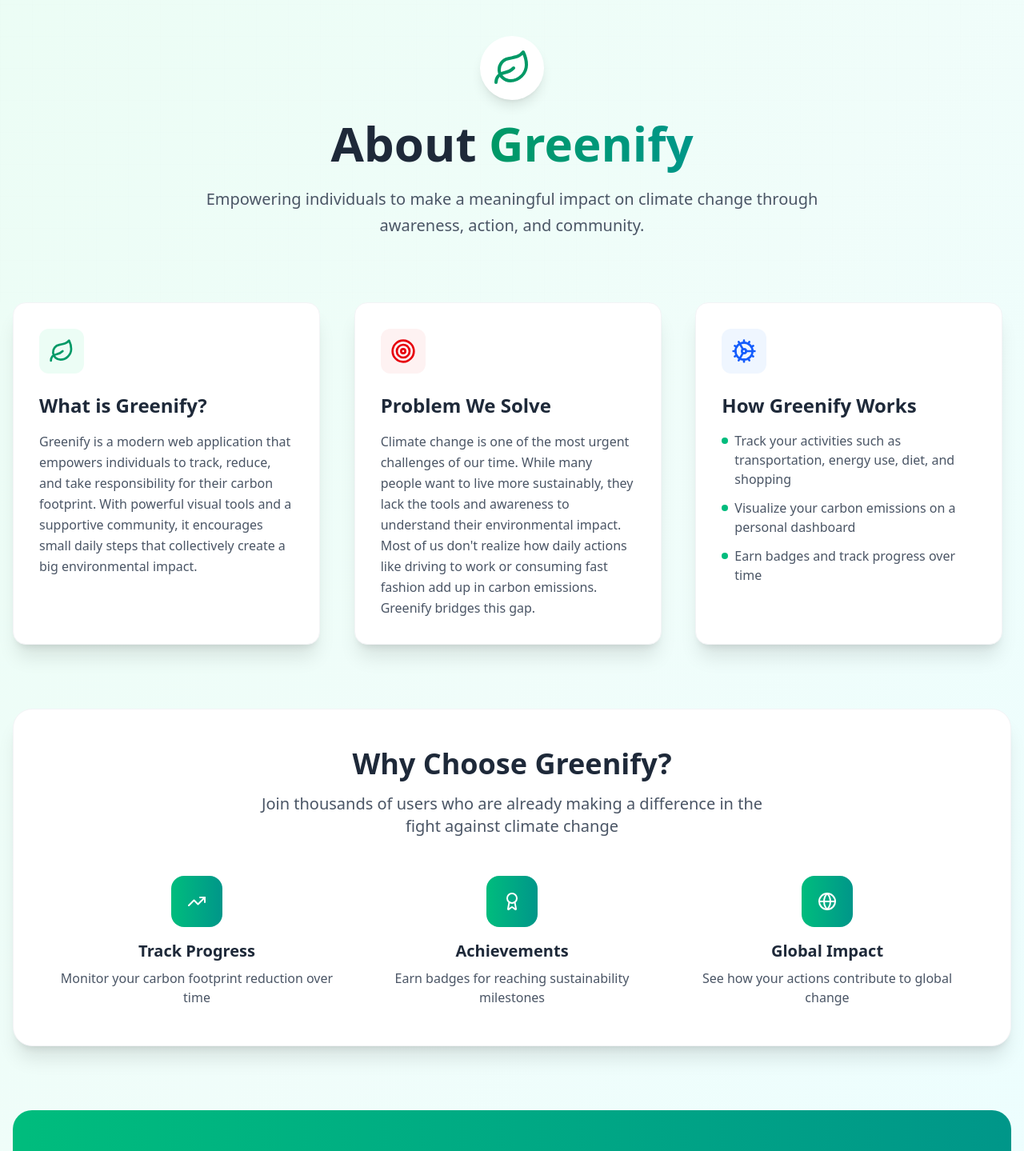
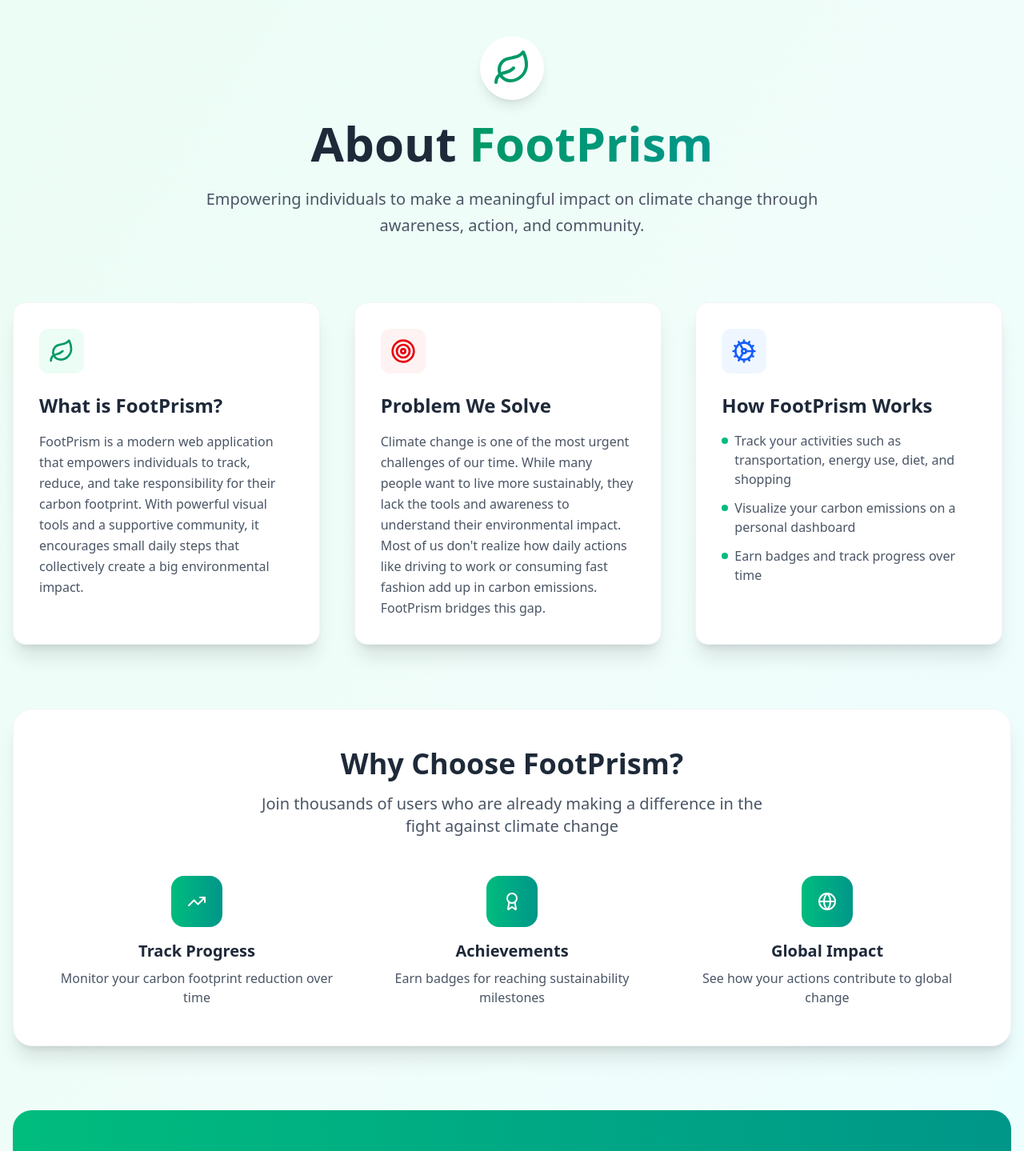
Before and after one commit to iamaayushk/Footprism, a React (Vite) app in the folder Client/: page / in a window 1280 px wide. Shown: the part 900-2339 px from the top of the page at 80% size. Built offline with nearby package versions, Linux system fonts and the light colour scheme.

Commit message:
Update name from greenigy to FootPrism

```diff
--- a/Client/src/Pages/About.jsx
+++ b/Client/src/Pages/About.jsx
@@ -4,19 +4,19 @@ import { useNavigate } from 'react-router-dom';
 
 const aboutData = [
     {
-        title: "What is Greenify?",
-        description: "Greenify is a modern web application that empowers individuals to track, reduce, and take responsibility for their carbon footprint. With powerful visual tools and a supportive community, it encourages small daily steps that collectively create a big environmental impact.",
+        title: "What is FootPrism?",
+        description: "FootPrism is a modern web application that empowers individuals to track, reduce, and take responsibility for their carbon footprint. With powerful visual tools and a supportive community, it encourages small daily steps that collectively create a big environmental impact.",
         icon: <Leaf className="w-8 h-8" />,
         color: "emerald"
     },
     {
         title: "Problem We Solve",
-        description: "Climate change is one of the most urgent challenges of our time. While many people want to live more sustainably, they lack the tools and awareness to understand their environmental impact. Most of us don't realize how daily actions like driving to work or consuming fast fashion add up in carbon emissions. Greenify bridges this gap.",
+        description: "Climate change is one of the most urgent challenges of our time. While many people want to live more sustainably, they lack the tools and awareness to understand their environmental impact. Most of us don't realize how daily actions like driving to work or consuming fast fashion add up in carbon emissions. FootPrism bridges this gap.",
         icon: <Target className="w-8 h-8" />,
         color: "red"
     },
     {
-        title: "How Greenify Works",
+        title: "How FootPrism Works",
         description: [
             "Track your activities such as transportation, energy use, diet, and shopping",
             "Visualize your carbon emissions on a personal dashboard",
@@ -82,7 +82,7 @@ const Card = ({ title, description, icon, color }) => {
 
 function About() {
     const navigate = useNavigate();
-    const loginNavigate=()=>{
+    const loginNavigate = () => {
         setTimeout(() => {
             navigate('/login')
         }, 1000);
@@ -99,7 +99,7 @@ function About() {
                         </div>
                     </div>
                     <h1 className="text-6xl font-bold text-gray-800 mb-6">
-                        About <span className="bg-gradient-to-r from-emerald-600 to-teal-600 bg-clip-text text-transparent">Greenify</span>
+                        About <span className="bg-gradient-to-r from-emerald-600 to-teal-600 bg-clip-text text-transparent">FootPrism</span>
                     </h1>
                     <p className="text-xl text-gray-600 max-w-3xl mx-auto leading-relaxed">
                         Empowering individuals to make a meaningful impact on climate change through awareness, action, and community.
@@ -124,7 +124,7 @@ function About() {
                 {/* Features Section */}
                 <div className="bg-white rounded-3xl shadow-xl p-12 border border-gray-100">
                     <div className="text-center mb-12">
-                        <h2 className="text-4xl font-bold text-gray-800 mb-4">Why Choose Greenify?</h2>
+                        <h2 className="text-4xl font-bold text-gray-800 mb-4">Why Choose FootPrism?</h2>
                         <p className="text-xl text-gray-600 max-w-2xl mx-auto">
                             Join thousands of users who are already making a difference in the fight against climate change
                         </p>
--- a/Client/src/Pages/Dasboard2.jsx
+++ b/Client/src/Pages/Dasboard2.jsx
@@ -43,7 +43,7 @@ const DashNav = () => (
     <div className="flex items-center space-x-3">
       <Leaf className="text-emerald-600 w-7 h-7" />
       <span className="text-2xl font-bold bg-gradient-to-r from-emerald-600 to-teal-600 text-transparent bg-clip-text">
-        GREENIFY
+        FootPrism
       </span>
     </div>
     <div className="flex items-center gap-3">
--- a/Client/src/components/CalciNav.jsx
+++ b/Client/src/components/CalciNav.jsx
@@ -1,10 +1,10 @@
-import React,{useEffect} from 'react';
+import React, { useEffect } from 'react';
 import { Home, BarChart3, LogOut, Leaf } from 'lucide-react';
 import { useNavigate } from 'react-router-dom';
 import axios from 'axios';
 
 function CalciNav() {
-    const navigate= useNavigate();
+    const navigate = useNavigate();
     // Simulated navigation functions - replace with actual useNavigate hooks
     const handleHome = () => {
         console.log('Navigate to home');
@@ -47,7 +47,7 @@ function CalciNav() {
                         <Leaf className="w-6 h-6 text-white" />
                     </div>
                     <div className="text-2xl font-bold bg-gradient-to-r from-emerald-600 to-teal-600 bg-clip-text text-transparent">
-                        GREENIFY
+                        FootPrism
                     </div>
                 </div>
 
--- a/Client/src/components/DashNav.jsx
+++ b/Client/src/components/DashNav.jsx
@@ -6,7 +6,7 @@ function DashNav() {
     return (
         <div className='w-full h-20 bg-transparent  rounded-lg flex '>
             <div className='flex justify-between items-center gap-15 w-full px-15'>
-            <div className='text-logo font-semibold text-3xl text-[#7F8C8D]'>GREENIFY</div>
+                <div className='text-logo font-semibold text-3xl text-[#7F8C8D]'>FootPrism</div>
                 <div className='flex gap-5 '>
 
                     <div className='w-12 h-12 bg-[#7F8C8D] cursor-pointer flex justify-center items-center rounded-full'>
--- a/Client/src/components/Footer.jsx
+++ b/Client/src/components/Footer.jsx
@@ -1,5 +1,5 @@
 import React from 'react';
-import { Facebook, Linkedin, Instagram, Leaf,X } from 'lucide-react';
+import { Facebook, Linkedin, Instagram, Leaf, X } from 'lucide-react';
 
 const Footer = () => {
   return (
@@ -13,7 +13,7 @@ const Footer = () => {
           <div className="flex items-center gap-2">
             <Leaf className="w-6 h-6 text-green-300" />
             <div>
-              <h2 className="text-2xl font-bold">GREENIFY</h2>
+              <h2 className="text-2xl font-bold">FootPrism</h2>
               <p className="text-green-200 text-sm">Track • Reduce • Thrive</p>
             </div>
           </div>
@@ -44,7 +44,7 @@ const Footer = () => {
         {/* Bottom Bar */}
         <div className="border-t border-green-600 mt-6 pt-4 text-center">
           <p className="text-green-200 text-sm">
-            Made with <span className="text-red-400">❤️</span> by Aayush • © 2025 Greenify
+            Made with <span className="text-red-400">❤️</span> by Aayush • © 2025 FootPrism
           </p>
         </div>
       </div>
--- a/Client/src/components/Login.jsx
+++ b/Client/src/components/Login.jsx
@@ -167,7 +167,7 @@ function Login() {
                 </div>
 
                 <div className="text-center mt-8 text-gray-500 text-sm">
-                    <p>© 2025 Greenify. Made with ❤️ by Aayush</p>
+                    <p>© 2025 FootPrism. Made with ❤️ by Aayush</p>
                 </div>
             </div>
         </div>
--- a/Client/src/components/Navbar.jsx
+++ b/Client/src/components/Navbar.jsx
@@ -19,7 +19,7 @@ function Navbar() {
               <Leaf className="w-6 h-6 text-white" />
             </div>
             <span className="text-2xl font-bold bg-gradient-to-r from-green-600 to-emerald-600 bg-clip-text text-transparent">
-              Greenify
+              FootPrism
             </span>
           </a>
 
@@ -69,9 +69,8 @@ function Navbar() {
       </div>
 
       {/* Mobile Menu */}
-      <div className={`md:hidden transition-all duration-300 ease-in-out ${
-        isMobileMenuOpen ? 'max-h-64 opacity-100' : 'max-h-0 opacity-0'
-      } overflow-hidden bg-white/95 backdrop-blur-md border-t border-green-100`}>
+      <div className={`md:hidden transition-all duration-300 ease-in-out ${isMobileMenuOpen ? 'max-h-64 opacity-100' : 'max-h-0 opacity-0'
+        } overflow-hidden bg-white/95 backdrop-blur-md border-t border-green-100`}>
         <div className="px-4 py-4 space-y-4">
           <a
             href='/'
--- a/Client/src/components/Signup.jsx
+++ b/Client/src/components/Signup.jsx
@@ -44,7 +44,7 @@ function Signup() {
             </div>
           </div>
           <h1 className="text-4xl font-bold bg-gradient-to-r from-emerald-600 to-teal-600 bg-clip-text text-transparent mb-2">
-            Join Greenify
+            Join FootPrism
           </h1>
         </div>
 
@@ -165,7 +165,7 @@ function Signup() {
 
 
         <div className="text-center mt-8 text-gray-500 text-sm">
-          <p>© 2025 Greenify. Made with ❤️ by Aayush</p>
+          <p>© 2025 FootPrism. Made with ❤️ by Aayush</p>
         </div>
       </div>
     </div>
```
Lines whose indentation alone changed are shown as unchanged.
